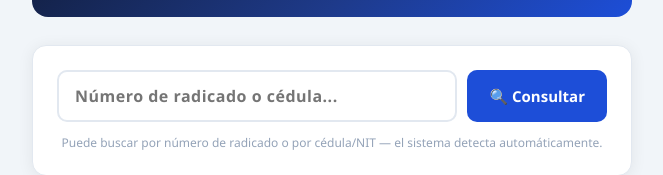
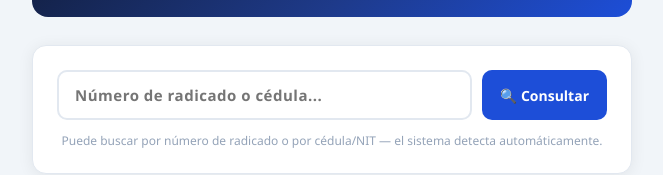
Before and after one commit to alcaldia/estado, a plain HTML site: page index.html in a window 1280 px wide. Shown: the part 184-359 px from the top of the page, without its empty margins (308-971 px from the left). Drawn offline with Linux system fonts and the light colour scheme.

Commit message:
Update index.html

```diff
--- a/index.html
+++ b/index.html
@@ -21,16 +21,16 @@
     .card{max-width:600px;margin:0 auto 20px;background:white;border-radius:14px;
       padding:24px;box-shadow:0 2px 16px rgba(0,0,0,.07);border:1px solid #e2e8f0}
 
-    .input-group{display:flex;gap:10px;margin-bottom:12px}
+    .input-group{display:flex;gap:10px;margin-bottom:12px;flex-wrap:nowrap;align-items:stretch}
     .search-input{
-      flex:1;padding:13px 16px;border:2px solid #e2e8f0;border-radius:10px;
-      font-size:16px;font-weight:600;outline:none;transition:all .2s;font-family:inherit;
+      flex:1;min-width:0;padding:13px 16px;border:2px solid #e2e8f0;border-radius:10px;
+      font-size:15px;font-weight:600;outline:none;transition:all .2s;font-family:inherit;
       letter-spacing:.5px;
     }
     .search-input:focus{border-color:#1d4ed8;background:#eff6ff;box-shadow:0 0 0 3px #dbeafe}
     .btn-search{
-      padding:13px 22px;background:#1d4ed8;color:white;border:none;border-radius:10px;
-      font-size:15px;font-weight:700;cursor:pointer;font-family:inherit;transition:all .2s;
+      flex-shrink:0;padding:13px 18px;background:#1d4ed8;color:white;border:none;border-radius:10px;
+      font-size:14px;font-weight:700;cursor:pointer;font-family:inherit;transition:all .2s;
       white-space:nowrap;
     }
     .btn-search:hover{background:#1e40af}
```
